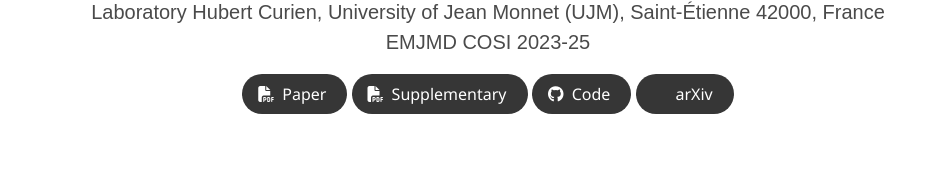
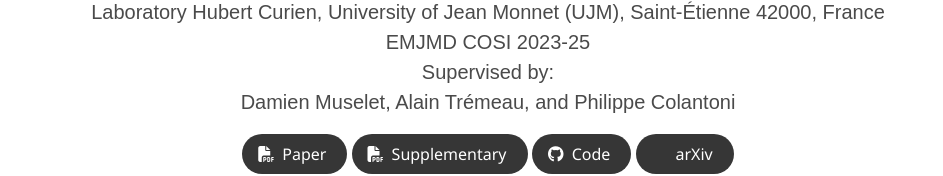
Before and after one commit to sonainjameel/Realistic-3D-Scene-Relighting, a plain HTML site: page index.html in a window 1280 px wide. Shown: the part 159-335 px from the top of the page, without its empty margins (152-1095 px from the left). Drawn offline with nearby package versions, Linux system fonts and the light colour scheme; grey boxes are pictures that could not be loaded; some icons are missing; a web font is replaced by a local one.

Commit message:
Update index.html

```diff
--- a/index.html
+++ b/index.html
@@ -62,6 +62,9 @@
 
                   <div class="is-size-5 publication-authors">
                     <span class="author-block"> Laboratory Hubert Curien, University of Jean Monnet (UJM), Saint-Étienne 42000, France<br>EMJMD COSI 2023-25</span>
+                  </div>
+            <div class="is-size-5 publication-authors">
+                    <span class="author-block"> Supervised by:<br>Damien Muselet, Alain Trémeau, and Philippe Colantoni</span>
                   </div>
 
                   <div class="column has-text-centered">
```
